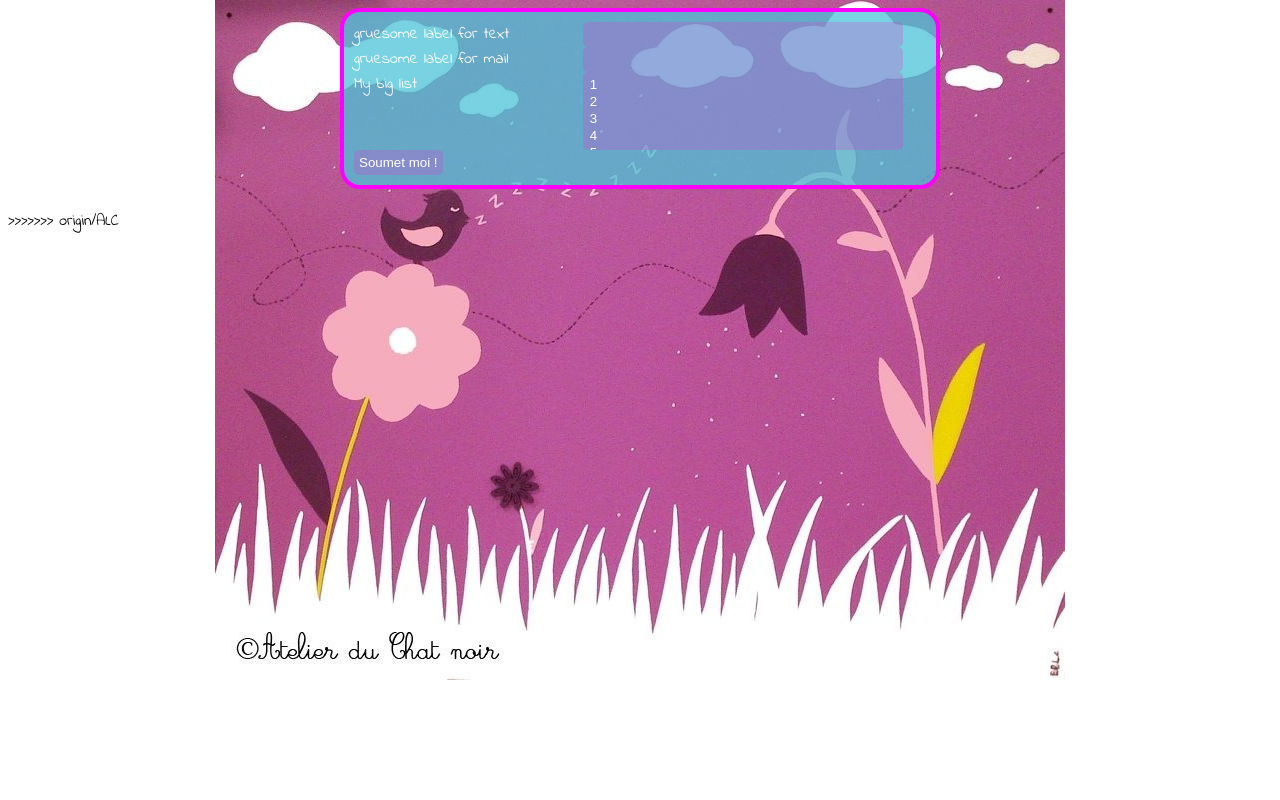
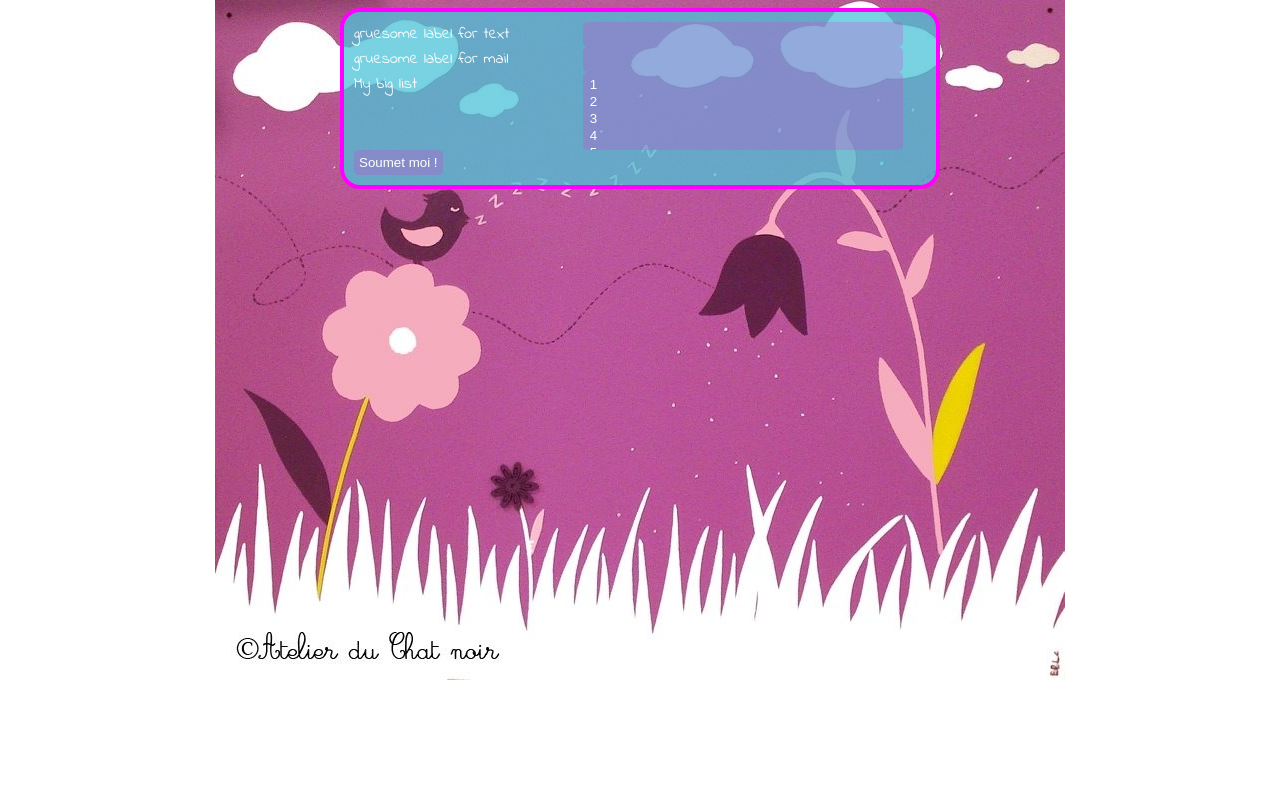
Before and after one commit to ItechSup-Ariane/Framework, a PHP site: page / in a window 1280 px wide. Run offline with PHP 8.4, Linux system fonts and the light colour scheme.

Commit message:
Merge origin/ALC into MCU

```diff
--- a/index.php
+++ b/index.php
@@ -40,4 +40,3 @@ if (!empty($_POST)) {
         </div>
     </body>
 </html>
->>>>>>> origin/ALC
```
